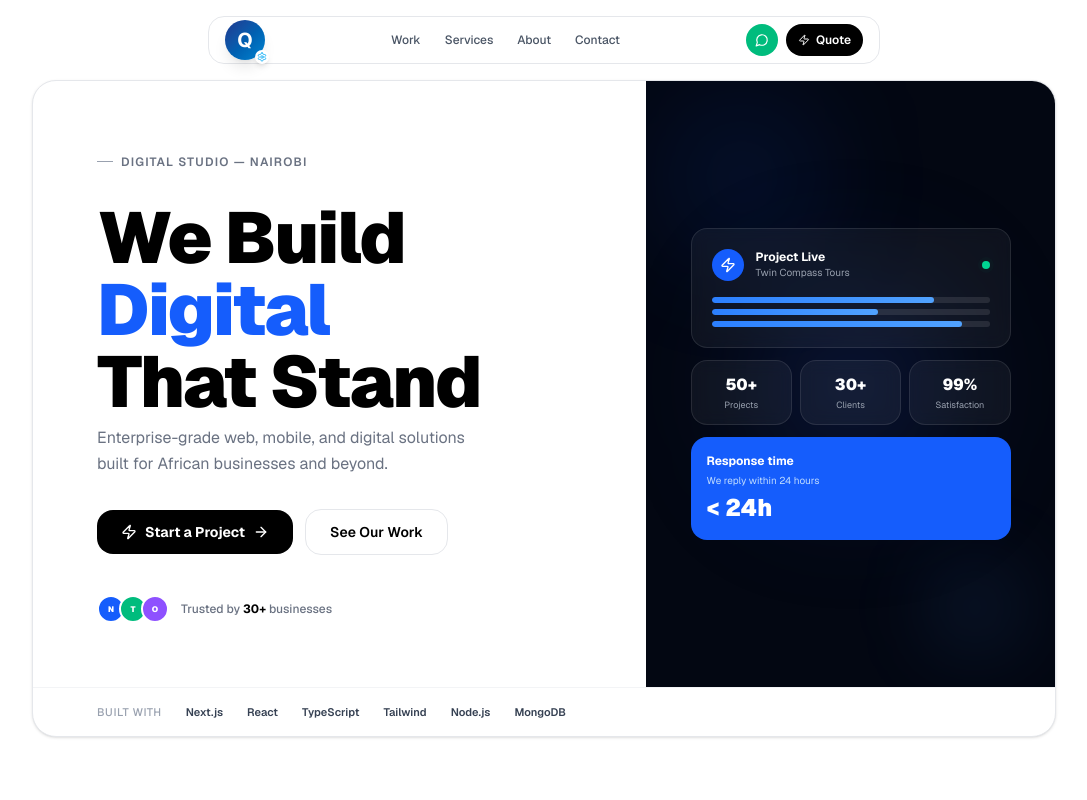
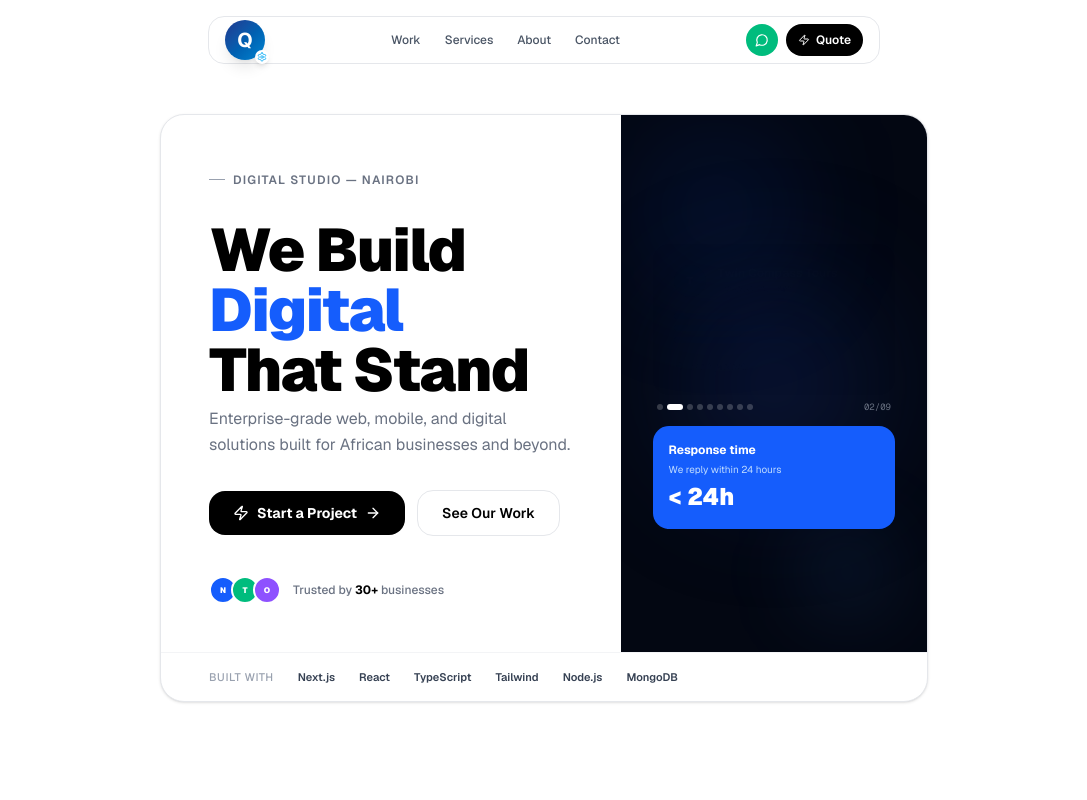
Before and after one commit to MacBarrack/qymafrique-solutions, a Next.js app: page / in a window 1280 px wide. Shown: the top 800 px of the page, without its empty margins (96-1183 px from the left). Built offline with nearby package versions, Linux system fonts and the light colour scheme.

Commit message:
fixed hero ui

```diff
--- a/components/hero-new.tsx
+++ b/components/hero-new.tsx
@@ -13,25 +13,52 @@ const phrases = [
 ]
 
 const clients = [
-  { name: "Nitibu Healthcare",   dot: "bg-blue-600" },
-  { name: "Twin Compass Tours",  dot: "bg-emerald-500" },
-  { name: "Otieno Advocates",    dot: "bg-violet-500" },
+  { name: "Nitibu Healthcare",  dot: "bg-blue-600" },
+  { name: "Twin Compass Tours", dot: "bg-emerald-500" },
+  { name: "Otieno Advocates",   dot: "bg-violet-500" },
+]
+
+const projects = [
+  { name: "Otieno Justus & Co Advocates", category: "Legal Services",      url: "https://www.otienojustuscoadvocates.com/", dot: "bg-violet-500",  color: "bg-violet-600" },
+  { name: "Twin Compass Tours",            category: "Travel & Tourism",    url: "https://www.twincompasstours.com/",         dot: "bg-emerald-500", color: "bg-emerald-600" },
+  { name: "Le Jardin de Den Daycare",      category: "Education",           url: "https://www.lejardindedendaycare.com/",     dot: "bg-pink-500",    color: "bg-pink-600" },
+  { name: "Africa Sojourners of Hope",     category: "Non-Profit",          url: "https://www.africasojournersofhope.org/",   dot: "bg-amber-500",   color: "bg-amber-600" },
+  { name: "Evuptiki",                      category: "In-House · Events",   url: "https://evuptiki.vercel.app/",              dot: "bg-indigo-500",  color: "bg-indigo-600" },
+  { name: "Nitibu Healthcare",             category: "Healthcare",          url: "https://www.nitibuhealthcare.com/",         dot: "bg-blue-500",    color: "bg-blue-600" },
+  { name: "World Concepts Ventures",       category: "Investment",          url: "https://www.worldconcepts.co.ke/",          dot: "bg-yellow-500",  color: "bg-yellow-600" },
+  { name: "EMS-GS",                        category: "Enterprise System",   url: "https://ems-gs.vercel.app/",                dot: "bg-purple-500",  color: "bg-purple-600" },
+  { name: "QuickCart",                     category: "E-Commerce",          url: "https://quickcart.greatstack.in/",          dot: "bg-red-500",     color: "bg-red-600" },
 ]
 
 export function HeroNew() {
-  const [phrase, setPhrase] = useState(0)
+  const [phrase,  setPhrase]  = useState(0)
+  const [project, setProject] = useState(0)
   const [visible, setVisible] = useState(false)
+  const [fade,    setFade]    = useState(true)
 
   useEffect(() => {
     setVisible(true)
-    const id = setInterval(() => setPhrase(p => (p + 1) % phrases.length), 3000)
+    const phraseId = setInterval(() => setPhrase(p => (p + 1) % phrases.length), 3000)
+    return () => clearInterval(phraseId)
+  }, [])
+
+  useEffect(() => {
+    const id = setInterval(() => {
+      setFade(false)
+      setTimeout(() => {
+        setProject(p => (p + 1) % projects.length)
+        setFade(true)
+      }, 300)
+    }, 3200)
     return () => clearInterval(id)
   }, [])
+
+  const current = projects[project]
 
   return (
     <section className="min-h-screen bg-white flex items-center pt-20 pb-16 px-4 overflow-hidden">
 
-      <div className="w-full max-w-5xl mx-auto">
+      <div className="w-full max-w-3xl mx-auto">
 
         <div
           className={`transition-all duration-700 ease-out ${visible ? "opacity-100 translate-y-0" : "opacity-0 translate-y-8"}`}
@@ -41,7 +68,8 @@ export function HeroNew() {
 
             <div className="grid lg:grid-cols-5 min-h-[520px]">
 
-              <div className="lg:col-span-3 p-8 sm:p-12 lg:p-16 flex flex-col justify-between">
+              {/* ── LEFT ── */}
+              <div className="lg:col-span-3 p-8 sm:p-10 lg:p-12 flex flex-col justify-between">
 
                 <div>
                   <span className="inline-flex items-center gap-2 text-xs font-semibold text-gray-500 uppercase tracking-widest mb-8">
@@ -49,12 +77,11 @@ export function HeroNew() {
                     Digital Studio — Nairobi
                   </span>
 
-                  <h1 className="text-5xl sm:text-6xl lg:text-7xl font-black text-black leading-[1.0] tracking-tight">
+                  <h1 className="text-5xl sm:text-6xl font-black text-black leading-[1.0] tracking-tight">
                     We Build
                     <br />
                     <span className="text-blue-600">Digital</span>
                     <br />
-
                     <span className="relative inline-block h-[1.1em] overflow-hidden align-bottom w-full">
                       {phrases.map((p, i) => (
                         <span
@@ -110,6 +137,7 @@ export function HeroNew() {
                 </div>
               </div>
 
+              {/* ── RIGHT — rotating project live ── */}
               <div className="lg:col-span-2 bg-gray-950 relative flex items-center justify-center p-8 min-h-[280px]">
 
                 <div className="absolute inset-0 overflow-hidden">
@@ -120,55 +148,81 @@ export function HeroNew() {
 
                 <div className="relative z-10 w-full max-w-xs">
 
-                  <div className="bg-white/5 border border-white/10 rounded-2xl p-5 mb-3 backdrop-blur-sm">
+                  {/* Project live card */}
+                  <div
+                    className="bg-white/5 border border-white/10 rounded-2xl p-5 mb-3 backdrop-blur-sm"
+                    style={{ transition: "opacity 0.3s, transform 0.3s", opacity: fade ? 1 : 0, transform: fade ? "translateY(0)" : "translateY(6px)" }}
+                  >
                     <div className="flex items-center gap-3 mb-4">
-                      <div className="w-8 h-8 rounded-xl bg-blue-600 flex items-center justify-center">
-                        <Zap className="w-4 h-4 text-white" />
+                      <div className={`w-8 h-8 rounded-xl ${current.color} flex items-center justify-center flex-shrink-0`}>
+                        <span className="text-[10px] font-black text-white">{current.name[0]}</span>
                       </div>
-                      <div>
-                        <p className="text-white text-xs font-bold">Project Live</p>
-                        <p className="text-gray-400 text-[10px]">Twin Compass Tours</p>
+                      <div className="min-w-0">
+                        <p className="text-white text-xs font-bold truncate">{current.name}</p>
+                        <p className="text-gray-400 text-[10px]">{current.category}</p>
                       </div>
-                      <span className="ml-auto flex h-2 w-2">
+                      <span className="ml-auto flex-shrink-0 relative flex h-2 w-2">
                         <span className="animate-ping absolute h-2 w-2 rounded-full bg-emerald-400 opacity-75" />
                         <span className="relative rounded-full h-2 w-2 bg-emerald-400" />
                       </span>
                     </div>
+
                     <div className="space-y-1.5">
-                      {[80, 60, 90].map((w, i) => (
+                      {[75, 55, 88].map((w, i) => (
                         <div key={i} className="h-1.5 bg-white/10 rounded-full overflow-hidden">
                           <div
-                            className="h-full bg-gradient-to-r from-blue-500 to-blue-400 rounded-full"
-                            style={{ width: `${w}%`, transition: "width 1s ease", transitionDelay: `${i * 0.2}s` }}
+                            className="h-full bg-gradient-to-r from-blue-500 to-blue-400 rounded-full transition-all duration-700"
+                            style={{ width: fade ? `${w}%` : "0%", transitionDelay: `${i * 0.15}s` }}
                           />
                         </div>
                       ))}
                     </div>
+
+                    <a
+                      href={current.url}
+                      target="_blank"
+                      rel="noopener noreferrer"
+                      className="mt-4 flex items-center gap-1.5 text-[10px] text-gray-400 hover:text-white transition-colors"
+                    >
+                      <ArrowRight className="w-3 h-3" />
+                      Visit project
+                    </a>
                   </div>
 
-                  <div className="grid grid-cols-3 gap-2">
-                    {[
-                      { n: "50+", l: "Projects" },
-                      { n: "30+", l: "Clients" },
-                      { n: "99%", l: "Satisfaction" },
-                    ].map(({ n, l }) => (
-                      <div key={l} className="bg-white/5 border border-white/10 rounded-xl p-3 text-center backdrop-blur-sm">
-                        <p className="text-white font-black text-base">{n}</p>
-                        <p className="text-gray-400 text-[9px] mt-0.5">{l}</p>
-                      </div>
-                    ))}
+                  {/* Progress dots */}
+                  <div className="flex items-center justify-between px-1 mb-3">
+                    <div className="flex gap-1">
+                      {projects.map((_, i) => (
+                        <button
+                          key={i}
+                          onClick={() => { setFade(false); setTimeout(() => { setProject(i); setFade(true) }, 200) }}
+                          className={`rounded-full transition-all duration-300 ${
+                            i === project
+                              ? "w-4 h-1.5 bg-white"
+                              : "w-1.5 h-1.5 bg-white/20 hover:bg-white/40"
+                          }`}
+                        />
+                      ))}
+                    </div>
+                    <span className="text-[9px] text-gray-500 font-mono">
+                      {String(project + 1).padStart(2, "0")}/{String(projects.length).padStart(2, "0")}
+                    </span>
                   </div>
 
-                  <div className="mt-3 bg-blue-600 rounded-2xl p-4">
+                  {/* Response time card */}
+                  <div className="mt-1 bg-blue-600 rounded-2xl p-4">
                     <p className="text-white text-xs font-bold mb-1">Response time</p>
                     <p className="text-blue-200 text-[10px]">We reply within 24 hours</p>
                     <p className="text-white font-black text-2xl mt-1">&lt; 24h</p>
                   </div>
+
                 </div>
               </div>
+
             </div>
 
-            <div className="border-t border-gray-100 px-8 sm:px-12 lg:px-16 py-4">
+            {/* ── FOOTER BAR ── */}
+            <div className="border-t border-gray-100 px-8 sm:px-10 lg:px-12 py-4">
               <div className="flex flex-wrap items-center gap-x-6 gap-y-2">
                 <span className="text-[11px] text-gray-400 font-medium uppercase tracking-wider">Built with</span>
                 {["Next.js", "React", "TypeScript", "Tailwind", "Node.js", "MongoDB"].map(t => (
@@ -176,6 +230,7 @@ export function HeroNew() {
                 ))}
               </div>
             </div>
+
           </div>
         </div>
       </div>
```
